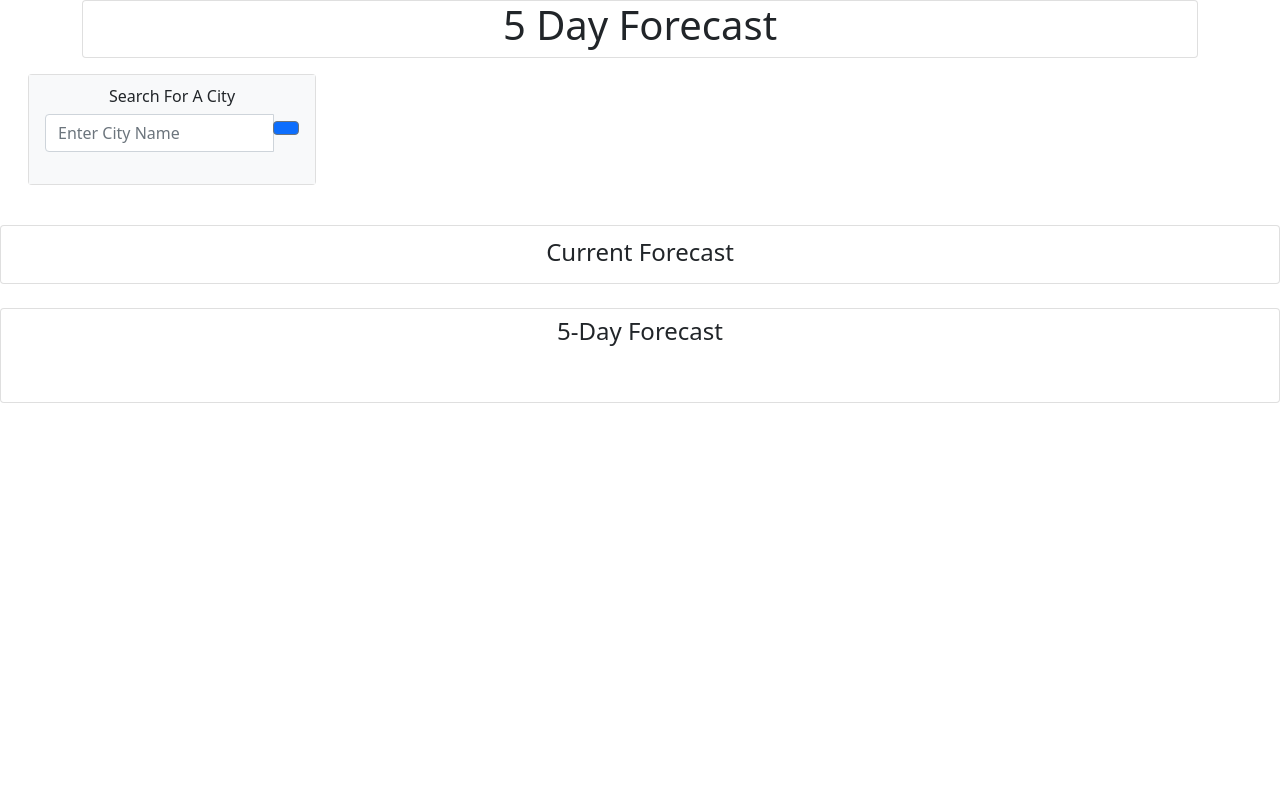
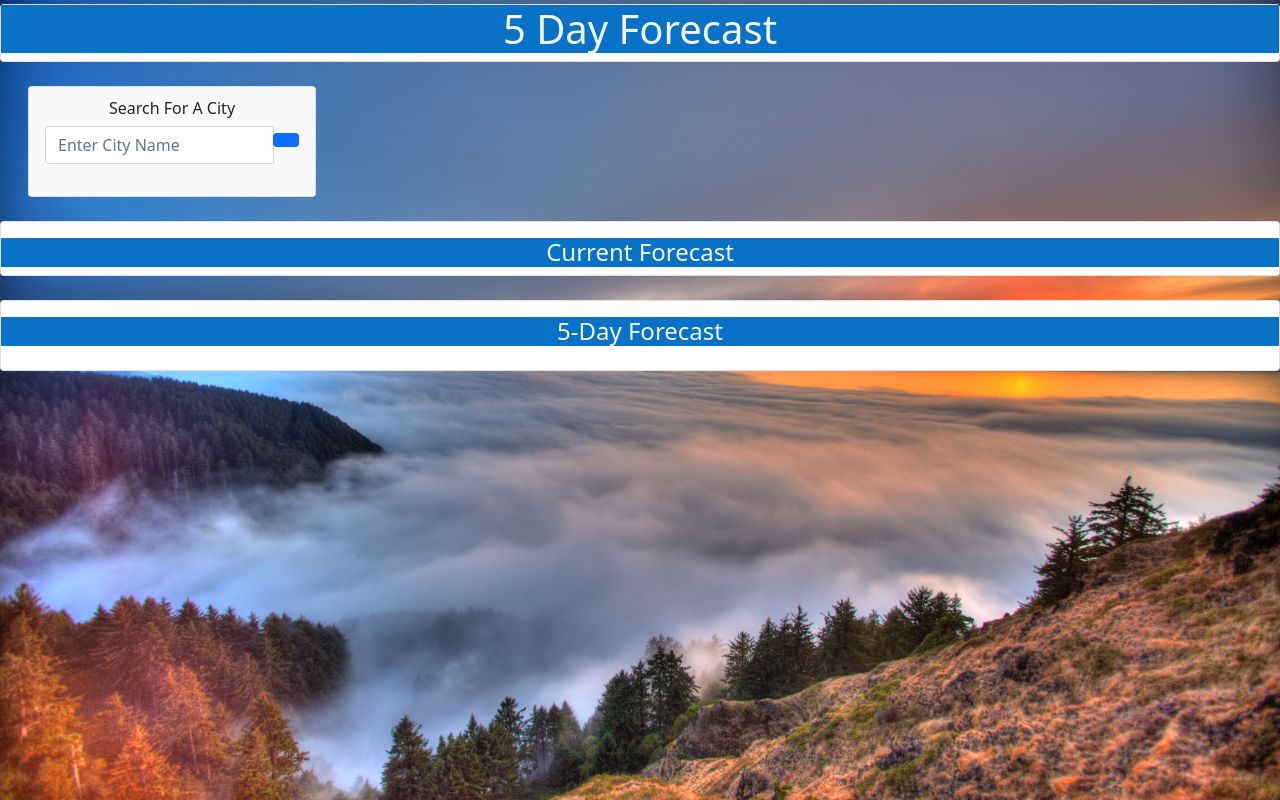
Before and after one commit to wmskillas/Weather-App-HW6, a plain HTML site: page index.html in a window 1280 px wide. Drawn offline with nearby package versions, Linux system fonts and the light colour scheme.

Commit message:
did as much as i could with js and added some css styling including a background img

```diff
--- a/css/style.css
+++ b/css/style.css
@@ -3,6 +3,22 @@
     padding: 0;
 }
 :root {
-    --darkblue:rgb(1, 1, 119);
+    --lightblue:rgb(9, 113, 198);
     --darkpurple: rgb(51, 2, 94);
 }
+
+body {
+    background-image: url(../img/noaa-kcvlb727mn8-unsplash.jpg);
+    background-size: 100%;
+}
+
+header h1 {
+    background-color:var(--lightblue);
+    color:aliceblue;
+
+}
+
+div h4 {
+    background-color:var(--lightblue);
+    color:aliceblue;
+}
--- a/index.html
+++ b/index.html
@@ -10,11 +10,10 @@
 </head>
 <body>
     <script src="https://code.jquery.com/jquery-3.6.0.js" integrity="sha256-H+K7U5CnXl1h5ywQfKtSj8PCmoN9aaq30gDh27Xc0jk=" crossorigin="anonymous"></script>
-    <div class="container">
-        <header class="card text-center">
+    <script src="https://cdn.jsdelivr.net/npm/bootstrap@5.1.3/dist/js/bootstrap.min.js" integrity="sha384-QJHtvGhmr9XOIpI6YVutG+2QOK9T+ZnN4kzFN1RtK3zEFEIsxhlmWl5/YESvpZ13" crossorigin="anonymous"></script>
+        <header class="card card-title text-center mt-1">
             <h1>5 Day Forecast</h1>
         </header>
-    </div>
     <div class="container row">
         <div class="col card-body text-center">
             <div class="card" style="width: 18rem;">
@@ -22,9 +21,9 @@
                     <h6 class="card-subtitle mb-2">Search For A City</h6>
                     <div class="input-group mb-3">
                         <input type="text" class="form-control searchBar" placeholder="Enter City Name"
-                            aria-label="Recipient's username" aria-describedby="button-addon2">
+                            aria-label="Recipient's username">
                         <div class="input-group-append">
-                            <button class="btn btn-outline-secondary bg-primary searchBtn" type="button"
+                            <button class="btn bg-primary searchBtn" type="button"
                                 id="button-addon2"><i class="fas fa-search"></i></button>
                         </div>
                     </div>
@@ -34,21 +33,19 @@
             </div>
         </div>
     </div>
-    <div class="col mt-4">
-        <div class="card currentDayCard pb-2 pt-1">
-            <h4 class="card-title mt-2 text-center">Current Forecast</h4>
+    <div class="col-12">
+        <div class="card currentDayCard my-2">
+            <h4 class="card-title mt-3 text-center">Current Forecast</h4>
         </div>
     </div>
     <div class="row">
-        <div class="col mt-4">
-            <div class="card pb-5 fiveDayCard pl-5">
-                <h4 class="card-title mt-2 text-center">5-Day Forecast</h4>
+        <div class="col-12">
+            <div class="card fiveDayCard my-3">
+                <h4 class="card-title mt-3 text-center">5-Day Forecast</h4>
                 <div class="row">
-                    <div class="col fiveDayOne">
+                    <div class="col fiveDayOne my-2">
                     </div>
-
                 </div>
-
             </div>
         </div>
     </div>
```
Also changed, not shown: img/noaa-kcvlb727mn8-unsplash.jpg (added), 1 other file.
